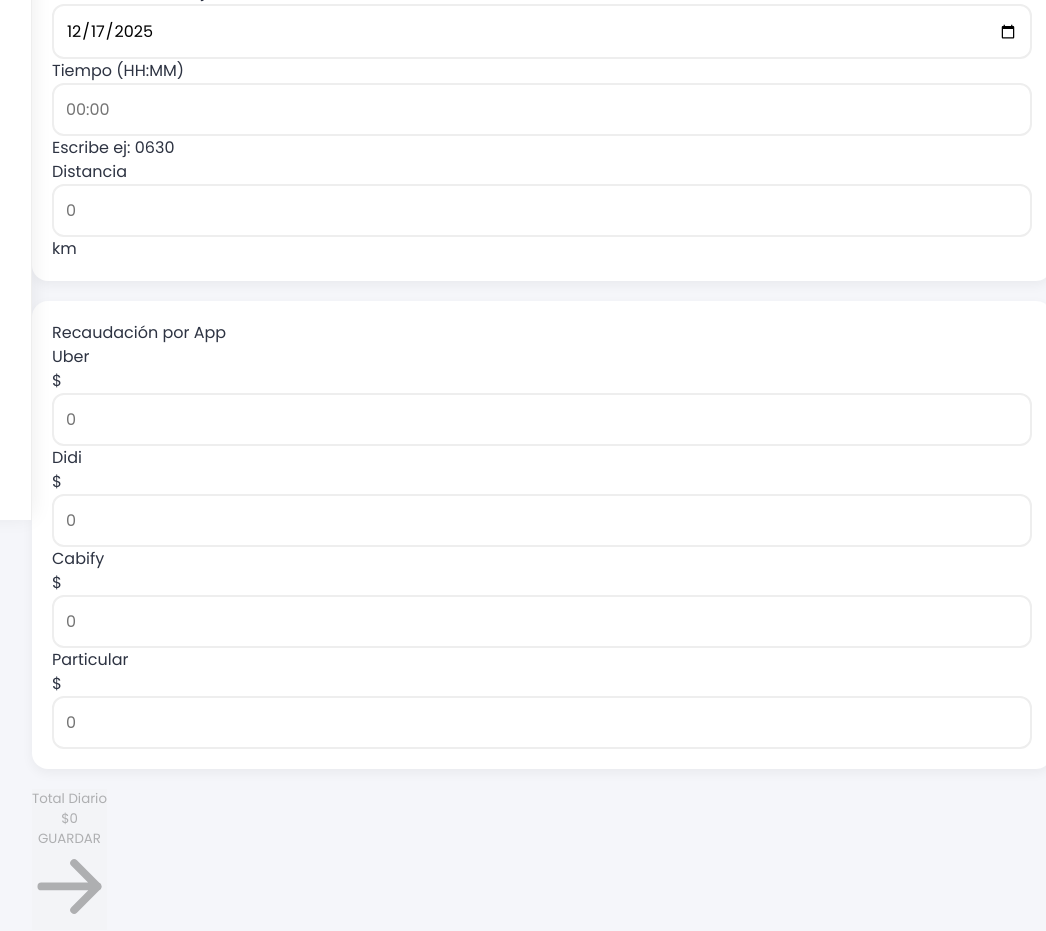
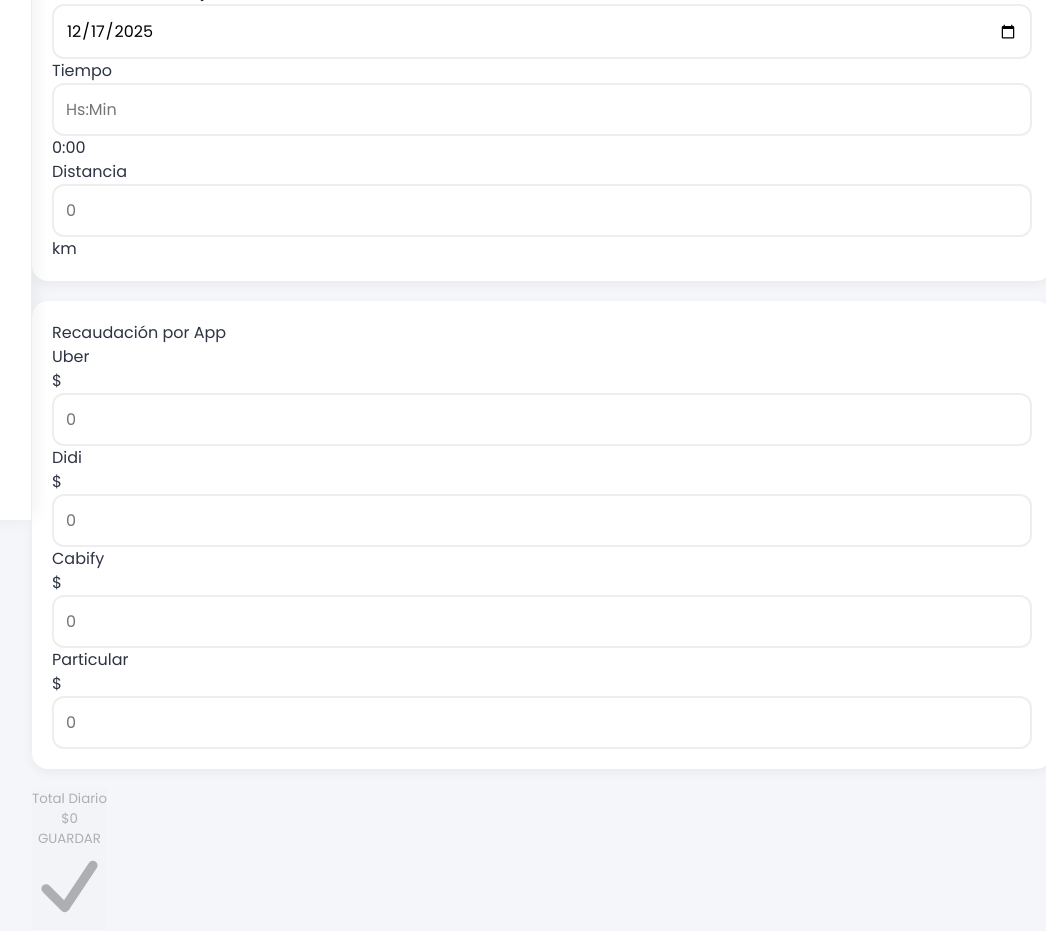
Before and after one commit to nico1745sanmiguel-cmd/driver-tracker, a React (Vite) app: page / in a window 1280 px wide. Shown: the part 280-1211 px from the top of the page, without its empty margins (228-1274 px from the left). Built offline with nearby package versions, Linux system fonts and the light colour scheme; no server answers; the database is empty.

Commit message:
Refactor: Mejoras UX Dashboard, teclado numerico y diseño limpio9

```diff
--- a/src/pages/DashboardPage.jsx
+++ b/src/pages/DashboardPage.jsx
@@ -26,17 +26,25 @@ export function DashboardPage() {
 
     const cleanCurrency = (val) => parseFloat(val.replace(/\./g, '')) || 0;
 
-    // --- MANEJO DE TIEMPO ORGÁNICO ---
+    // --- MANEJO DE TIEMPO INTELIGENTE ---
     const handleTimeChange = (e) => {
-        let val = e.target.value.replace(/\D/g, ''); // Solo números
-        if (val.length > 4) val = val.slice(0, 4);   // Max 4 dígitos
+        // Permitimos escribir libremente, el formateo visual lo hacemos dinámico
+        let val = e.target.value.replace(/\D/g, '');
 
-        // Auto-insertar dos puntos
-        if (val.length >= 3) {
-            val = val.slice(0, 2) + ':' + val.slice(2);
-        }
+        // Limitar longitud sensata (ej: 5 dígitos max 100:00)
+        if (val.length > 4) val = val.slice(0, 4);
 
         setGlobalStats(prev => ({ ...prev, time: val }));
+    };
+
+    // Helper para visualización del Input
+    const formatTimeDisplay = (raw) => {
+        if (!raw) return '';
+        if (raw.length < 3) return raw + 'm'; // 30 -> 30m
+        // 630 -> 6:30
+        const minutes = raw.slice(-2);
+        const hours = raw.slice(0, -2);
+        return `${hours}:${minutes}`;
     };
 
     // Manejadores Generales
@@ -55,16 +63,21 @@ export function DashboardPage() {
         let tMoney = 0;
         Object.values(earnings).forEach(val => tMoney += cleanCurrency(val));
 
-        // Parsear hora HH:MM a decimal
-        const timeStr = globalStats.time.replace(':', '');
+        // Parsear hora inteligente (últimos 2 dígitos = minutos)
+        const timeStr = globalStats.time;
         let hrs = 0;
         let totalDuration = 0;
 
-        if (timeStr.length >= 1) {
-            const h = parseInt(timeStr.slice(0, 2)) || 0;
-            const m = parseInt(timeStr.slice(2, 4)) || 0;
+        if (timeStr.length > 0) {
+            let h = 0, m = 0;
+            if (timeStr.length <= 2) {
+                m = parseInt(timeStr); // Solo minutos
+            } else {
+                m = parseInt(timeStr.slice(-2));
+                h = parseInt(timeStr.slice(0, -2));
+            }
             totalDuration = h + (m / 60);
-            hrs = h; // Solo visualización
+            hrs = h;
         }
 
         return { money: tMoney, duration: totalDuration, displayHours: hrs };
@@ -171,18 +184,24 @@ export function DashboardPage() {
                     <div className="grid grid-cols-2 divide-x divide-gray-100">
                         {/* INPUT TIEMPO ORGÁNICO */}
                         <div className="p-4 flex flex-col items-center">
-                            <label className="text-xs font-bold text-gray-400 uppercase mb-1">Tiempo (HH:MM)</label>
+                            <label className="text-xs font-bold text-gray-400 uppercase mb-1">Tiempo</label>
+                            <div className="relative w-full">
                                 <input
                                     type="text"
                                     inputMode="numeric"
                                     pattern="[0-9]*"
-                                placeholder="00:00"
-                                className="text-center text-2xl font-black text-[var(--text-main)] w-full outline-none placeholder:text-gray-200"
+                                    placeholder="Hs:Min"
+                                    className="text-center text-3xl font-black text-[var(--text-main)] w-full outline-none placeholder:text-gray-200 tracking-widest"
                                     value={globalStats.time}
                                     onChange={handleTimeChange}
-                                maxLength={5}
+                                    maxLength={4}
                                 />
-                            <p className="text-[10px] text-gray-400 mt-1">Escribe ej: 0630</p>
+                                <div className="absolute top-full left-0 w-full text-center pointer-events-none">
+                                    <span className="text-xs font-bold text-[var(--primary)] bg-red-50 px-2 py-0.5 rounded">
+                                        {formatTimeDisplay(globalStats.time) || '0:00'}
+                                    </span>
+                                </div>
+                            </div>
                         </div>
 
                         {/* INPUT KM */}
@@ -194,7 +213,7 @@ export function DashboardPage() {
                                     inputMode="numeric"
                                     pattern="[0-9]*"
                                     placeholder="0"
-                                    className="text-center text-2xl font-black text-[var(--text-main)] w-24 outline-none placeholder:text-gray-200"
+                                    className="text-center text-3xl font-black text-[var(--text-main)] w-24 outline-none placeholder:text-gray-200"
                                     value={globalStats.km}
                                     onChange={(e) => handleKmChange(e.target.value)}
                                 />
@@ -232,20 +251,20 @@ export function DashboardPage() {
                 </div>
 
                 {/* BOTÓN Y RESUMEN */}
-                <div className="sticky bottom-20 z-10">
+                <div className="sticky bottom-4 z-10 px-0">
                     <button
                         type="submit"
                         disabled={totals.money === 0}
-                        className="w-full bg-[var(--text-main)] text-white p-4 rounded-xl shadow-xl flex justify-between items-center transition-transform active:scale-95 disabled:opacity-70 disabled:active:scale-100"
+                        className="w-full bg-emerald-500 text-white p-4 rounded-2xl shadow-xl shadow-emerald-200 flex justify-between items-center transition-all active:scale-95 disabled:opacity-70 disabled:active:scale-100 disabled:shadow-none"
                     >
                         <div className="text-left">
-                            <p className="text-xs text-gray-400 uppercase font-bold">Total Diario</p>
-                            <p className="text-2xl font-bold">${totals.money.toLocaleString()}</p>
+                            <p className="text-xs text-emerald-100 uppercase font-bold">Total Diario</p>
+                            <p className="text-2xl font-black text-white">${totals.money.toLocaleString()}</p>
                         </div>
-                        <div className="flex items-center gap-2 bg-white/10 px-4 py-2 rounded-lg">
-                            <span className="font-bold">GUARDAR</span>
-                            <svg xmlns="http://www.w3.org/2000/svg" fill="none" viewBox="0 0 24 24" strokeWidth={2.5} stroke="currentColor" className="w-5 h-5">
-                                <path strokeLinecap="round" strokeLinejoin="round" d="M13.5 4.5 21 12m0 0-7.5 7.5M21 12H3" />
+                        <div className="flex items-center gap-2 bg-white/20 px-5 py-3 rounded-xl backdrop-blur-sm">
+                            <span className="font-bold tracking-wide">GUARDAR</span>
+                            <svg xmlns="http://www.w3.org/2000/svg" fill="none" viewBox="0 0 24 24" strokeWidth={3} stroke="currentColor" className="w-5 h-5">
+                                <path strokeLinecap="round" strokeLinejoin="round" d="m4.5 12.75 6 6 9-13.5" />
                             </svg>
                         </div>
                     </button>
```
Lines whose indentation alone changed are shown as unchanged.
